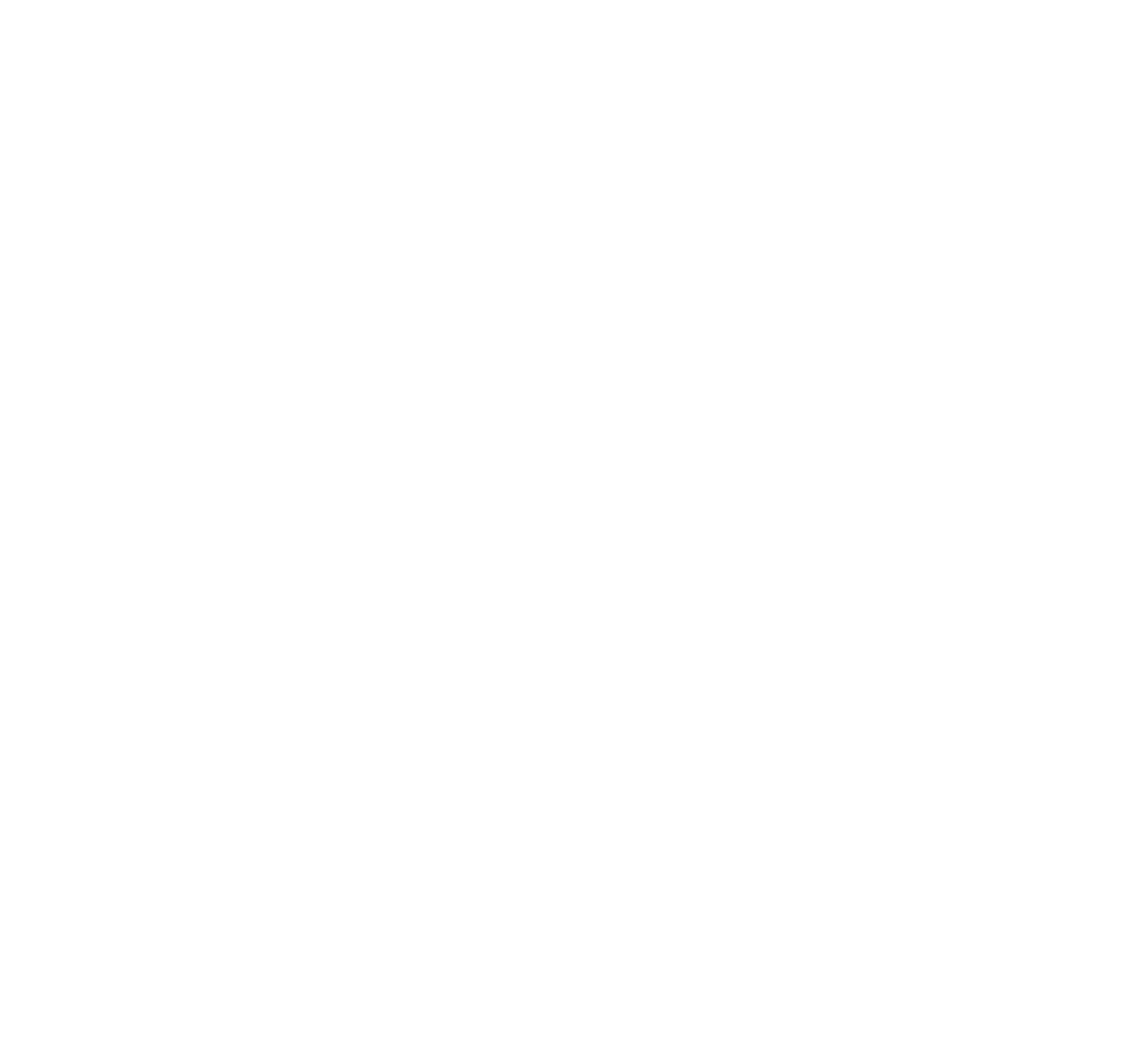
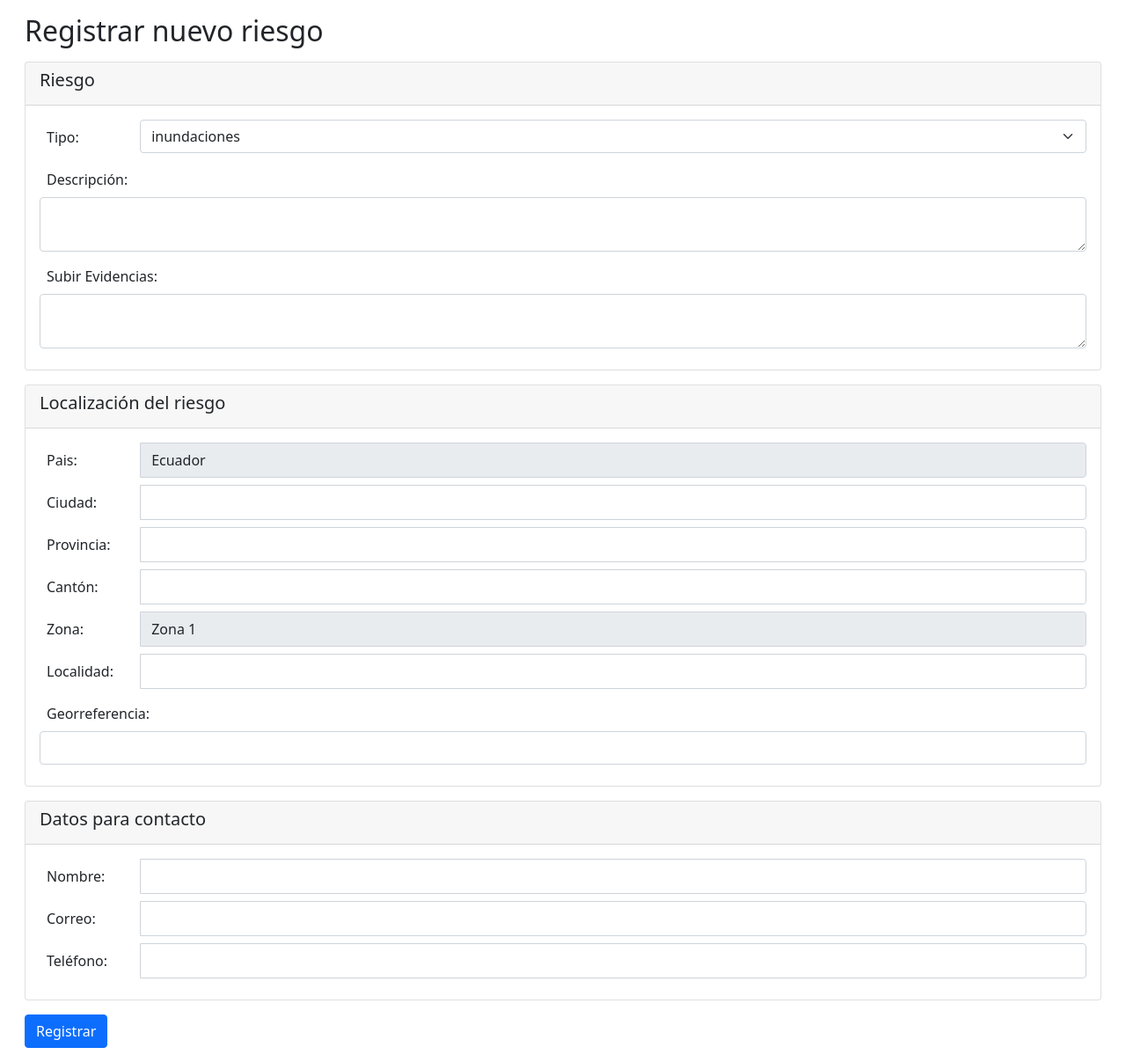
Before and after one commit to PepePeluso/sgre, a React (Create React App) app in the folder sgre_app/: page / in a window 1280 px wide. Shown: the whole page at 88% size. Before the commit the page ends 800 px from the top, so only its background shows below. Built offline with nearby package versions, Linux system fonts and the light colour scheme.

Commit message:
confirmo login y registoreisgo

```diff
--- a/sgre_app/package.json
+++ b/sgre_app/package.json
@@ -3,6 +3,7 @@
   "version": "0.1.0",
   "private": true,
   "dependencies": {
+    "@googlemaps/react-wrapper": "^1.1.22",
     "@testing-library/jest-dom": "^5.16.1",
     "@testing-library/react": "^12.1.2",
     "@testing-library/user-event": "^13.5.0",
--- a/sgre_app/src/App.js
+++ b/sgre_app/src/App.js
@@ -1,11 +1,14 @@
-import logo from './logo.svg';
+import React from 'react';
 import './App.css';
-import {AppRouter} from "./routes/AppRouter"
+import 'bootstrap/dist/css/bootstrap.min.css';
+import { AppRouter } from "./routes/AppRouter"
 
 function App() {
   return (
     <div>
-
+      <div>
+        <AppRouter/>
+      </div>
     </div>
   );
 }
--- /dev/null
+++ b/sgre_app/src/components/Registro de riesgos/RegistroRiesgo.jsx
@@ -0,0 +1,110 @@
+import { useState, useEffect } from "react"
+import { useHistory } from "react-router-dom"
+import { Wrapper, Status } from "@googlemaps/react-wrapper";
+
+const RegistroRiesgo = () => {
+
+    const [TipoRiesgo, setTipoRiesgo] = useState([])
+    const [FechaIngreso, setFechaIngreso] = useState([])
+
+    useEffect(() => {
+        setTipoRiesgo(["inundaciones", "deslizamientos", "incendios forestales"])
+    }, [])
+
+    const render = () => {
+        return <h1>{Status}</h1>;
+    };
+
+    return (
+        <div className="container-fluid">
+            <h2>Registrar nuevo riesgo</h2>
+            <div className="card mt-3">
+                <div className="card-header">
+                    <h5>Riesgo</h5>
+                </div>
+                <div className="card-body">
+                    <div className="input-group mb-2">
+                        <label className="col-1 m-2">Tipo:</label>
+                        <div className="col">
+                            <select className="col form-select">
+                                {TipoRiesgo.map((tipo, index) => {
+                                    return (
+                                        <option key={index}>{tipo}</option>
+                                    )
+                                })}
+                            </select>
+                        </div>
+                    </div>
+                    <div className="mb-2">
+                        <label className="align-self-center text-center m-2">Descripción:</label>
+                        <textarea className="form-control" />
+                    </div>
+                    <div className="mb-2">
+                        <label className="align-self-center text-center m-2">Subir Evidencias:</label>
+                        <textarea className="form-control" />
+                    </div>
+                </div>
+            </div>
+            <div className="card mt-3">
+                <div className="card-header">
+                    <h5>Localización del riesgo</h5>
+                </div>
+                <div className="card-body">
+                    <div className="input-group mb-2">
+                        <label className="col-1 m-2">Pais:</label>
+                        <input type="text" className="form-control" value={"Ecuador"} readOnly />
+                    </div>
+                    <div className="input-group mb-2">
+                        <label className="col-1 m-2">Ciudad:</label>
+                        <input type="text" className="form-control" />
+                    </div>
+                    <div className="input-group mb-2">
+                        <label className="col-1 m-2">Provincia:</label>
+                        <input type="text" className="form-control" />
+                    </div>
+                    <div className="input-group mb-2">
+                        <label className="col-1 m-2">Cantón:</label>
+                        <input type="text" className="form-control" />
+                    </div>
+                    <div className="input-group mb-2">
+                        <label className="col-1 m-2">Zona:</label>
+                        <input type="text" className="form-control" value={"Zona 1"} readOnly />
+                    </div>
+                    <div className="input-group mb-2">
+                        <label className="col-1 m-2">Localidad:</label>
+                        <input type="text" className="form-control" />
+                    </div>
+                    <div className="mb-2">
+                        <label className="m-2">Georreferencia:</label>
+                        <input type="text" className="form-control" />
+                    </div>
+                </div>
+            </div>
+            <div className="card mt-3">
+                <div className="card-header">
+                    <h5>Datos para contacto</h5>
+                </div>
+                <div className="card-body">
+                    <div className="input-group mb-2">
+                        <label className="col-1 m-2">Nombre:</label>
+                        <input type="text" className="form-control" />
+                    </div>
+                    <div className="input-group mb-2">
+                        <label className="col-1 m-2">Correo:</label>
+                        <input type="text" className="form-control" />
+                    </div>
+                    <div className="input-group mb-2">
+                        <label className="col-1 m-2">Teléfono:</label>
+                        <input type="text" className="form-control" />
+                    </div>
+                </div>
+            </div>
+            <div className="mt-3">
+                <button
+                    className="btn btn-primary" >Registrar</button>
+            </div>
+        </div>
+    );
+}
+
+export default RegistroRiesgo
--- a/sgre_app/src/index.js
+++ b/sgre_app/src/index.js
@@ -2,17 +2,8 @@ import React from 'react';
 import ReactDOM from 'react-dom';
 import './index.css';
 import App from './App';
-import reportWebVitals from './reportWebVitals';
-import 'bootstrap/dist/css/bootstrap.min.css';
 
 ReactDOM.render(
-  <React.StrictMode>
-    <App />
-  </React.StrictMode>,
+  <App />,
   document.getElementById('root')
 );
-
-// If you want to start measuring performance in your app, pass a function
-// to log results (for example: reportWebVitals(console.log))
-// or send to an analytics endpoint. Learn more: https://bit.ly/CRA-vitals
-reportWebVitals();
--- a/sgre_app/src/routes/AppRouter.js
+++ b/sgre_app/src/routes/AppRouter.js
@@ -1,5 +1,14 @@
-import { BrowserRouter as Router, Switch, Route } from "react-router-dom";
+import { BrowserRouter as Router, Routes, Route } from "react-router-dom";
+import RegistroRiesgo from "../components/Registro de riesgos/RegistroRiesgo";
 
 export const AppRouter = () => {
-
+    return (
+        <Router>
+            <div className="row m-3">
+                <Routes>
+                    <Route exact path="/" element={<RegistroRiesgo/>} />
+                </Routes>
+            </div>
+        </Router>
+    );
 }
```
Also changed, not shown: sgre_app/src/components/Login.jsx (added, +22 -0 lines), sgre_app/src/data/cnn.js (added, +14 -0 lines), 1 other file (tests, documents, lock files or other folders).
